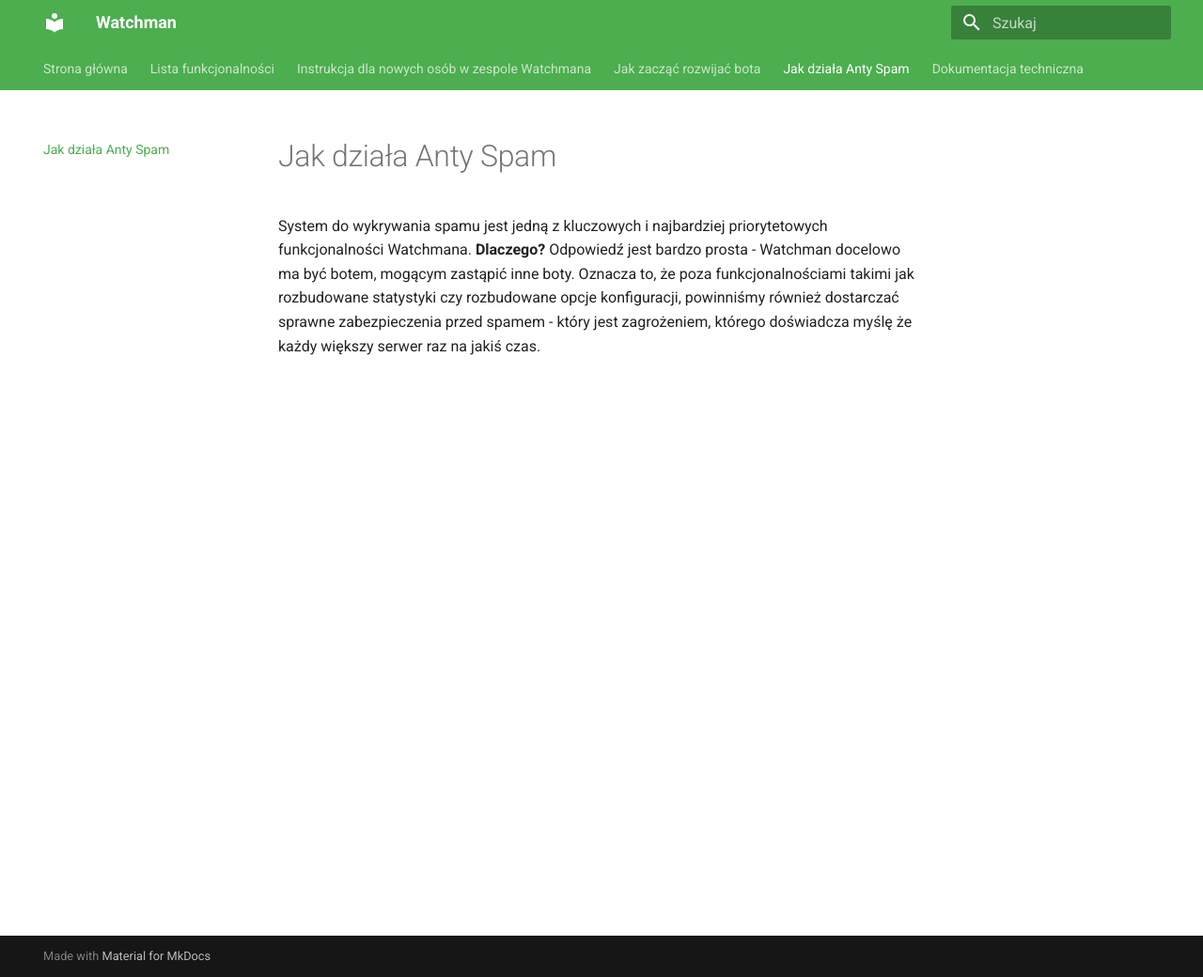
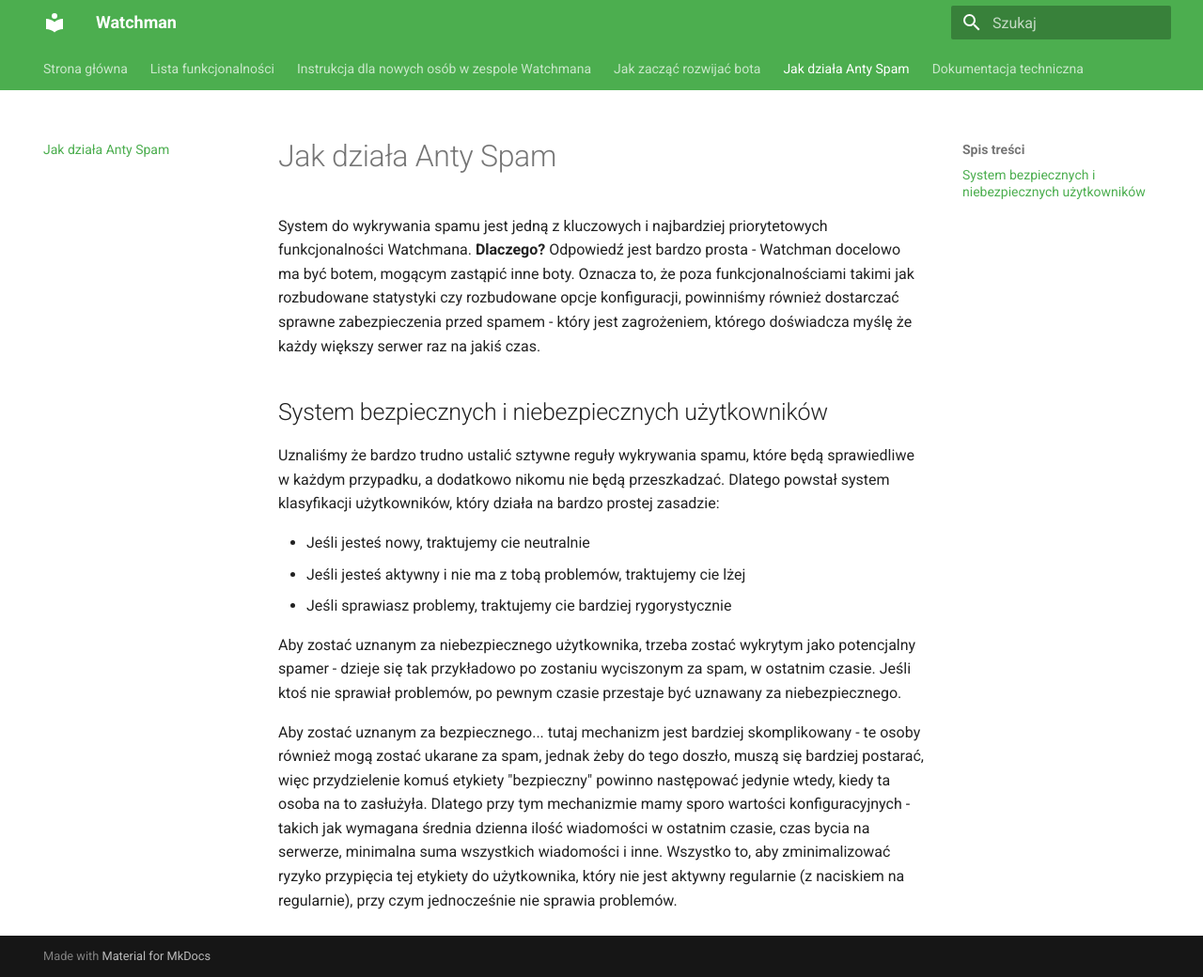
Before and after one commit to Devscord-Team/Watchman, an MkDocs documentation site: the page built from docs/16-jak-dziala-antyspam.md, in a window 1280 px wide and 1040 px high. Shown: the whole window at 94% size. Built offline with MkDocs 1.6.1 and Material for MkDocs 9.7.7, drawn with Linux system fonts in a browser that asks for light colours.

Commit message:
safe users

```diff
--- a/docs/16-jak-dziala-antyspam.md
+++ b/docs/16-jak-dziala-antyspam.md
@@ -3,3 +3,19 @@
 System do wykrywania spamu jest jedną z kluczowych i najbardziej priorytetowych funkcjonalności Watchmana.
 **Dlaczego?** Odpowiedź jest bardzo prosta - Watchman docelowo ma być botem, mogącym zastąpić inne boty.
 Oznacza to, że poza funkcjonalnościami takimi jak rozbudowane statystyki czy rozbudowane opcje konfiguracji, powinniśmy również dostarczać sprawne zabezpieczenia przed spamem - który jest zagrożeniem, którego doświadcza myślę że każdy większy serwer raz na jakiś czas.
+
+## System bezpiecznych i niebezpiecznych użytkowników
+
+Uznaliśmy że bardzo trudno ustalić sztywne reguły wykrywania spamu, które będą sprawiedliwe w każdym przypadku, a dodatkowo nikomu nie będą przeszkadzać.
+Dlatego powstał system klasyfikacji użytkowników, który działa na bardzo prostej zasadzie:
+
+- Jeśli jesteś nowy, traktujemy cie neutralnie
+- Jeśli jesteś aktywny i nie ma z tobą problemów, traktujemy cie lżej
+- Jeśli sprawiasz problemy, traktujemy cie bardziej rygorystycznie
+
+Aby zostać uznanym za niebezpiecznego użytkownika, trzeba zostać wykrytym jako potencjalny spamer - dzieje się tak przykładowo po zostaniu wyciszonym za spam, w ostatnim czasie.
+Jeśli ktoś nie sprawiał problemów, po pewnym czasie przestaje być uznawany za niebezpiecznego.
+
+Aby zostać uznanym za bezpiecznego... tutaj mechanizm jest bardziej skomplikowany - te osoby również mogą zostać ukarane za spam, jednak żeby do tego doszło, muszą się bardziej postarać, więc przydzielenie komuś etykiety "bezpieczny" powinno następować jedynie wtedy, kiedy ta osoba na to zasłużyła.
+Dlatego przy tym mechanizmie mamy sporo wartości konfiguracyjnych - takich jak wymagana średnia dzienna ilość wiadomości w ostatnim czasie, czas bycia na serwerze, minimalna suma wszystkich wiadomości i inne.
+Wszystko to, aby zminimalizować ryzyko przypięcia tej etykiety do użytkownika, który nie jest aktywny regularnie (z naciskiem na regularnie), przy czym jednocześnie nie sprawia problemów.
```
